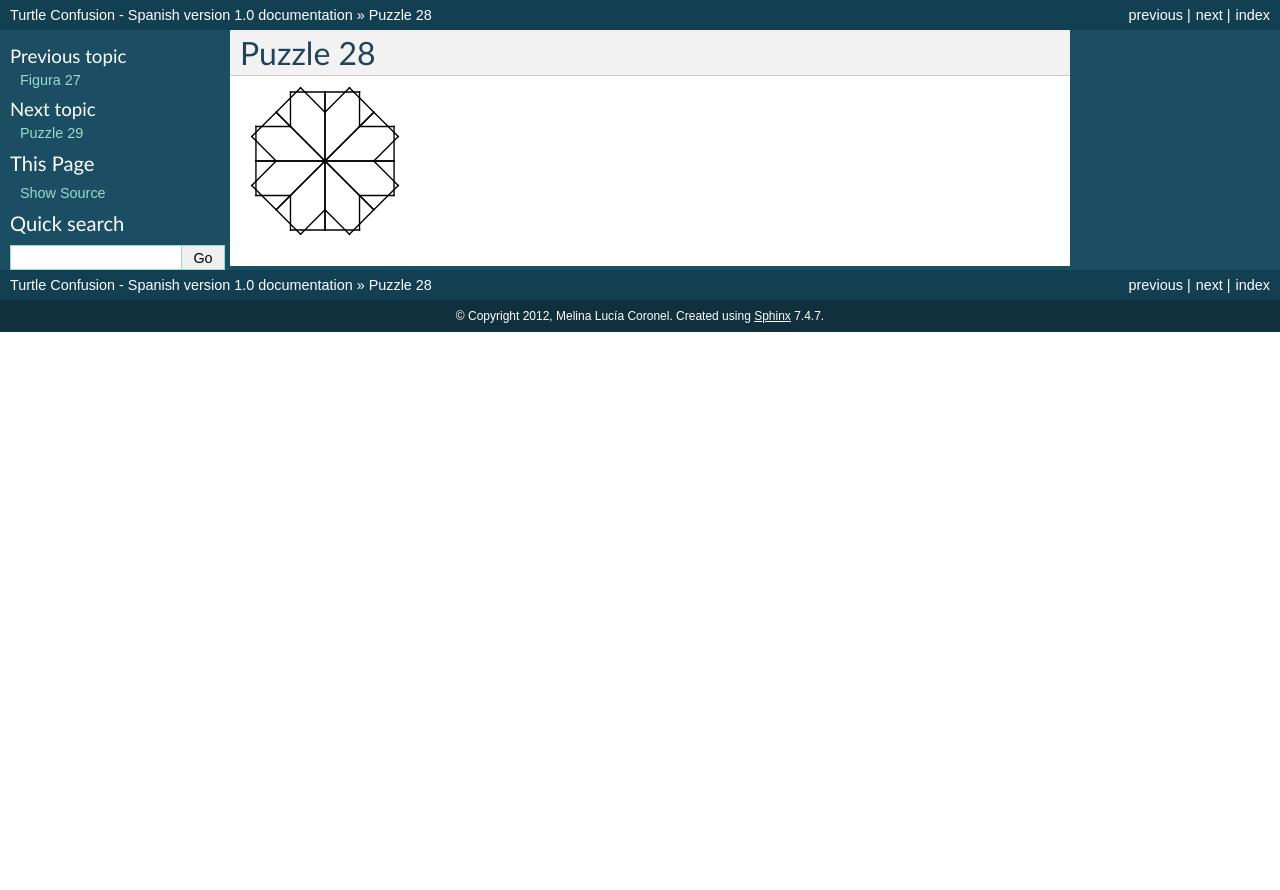
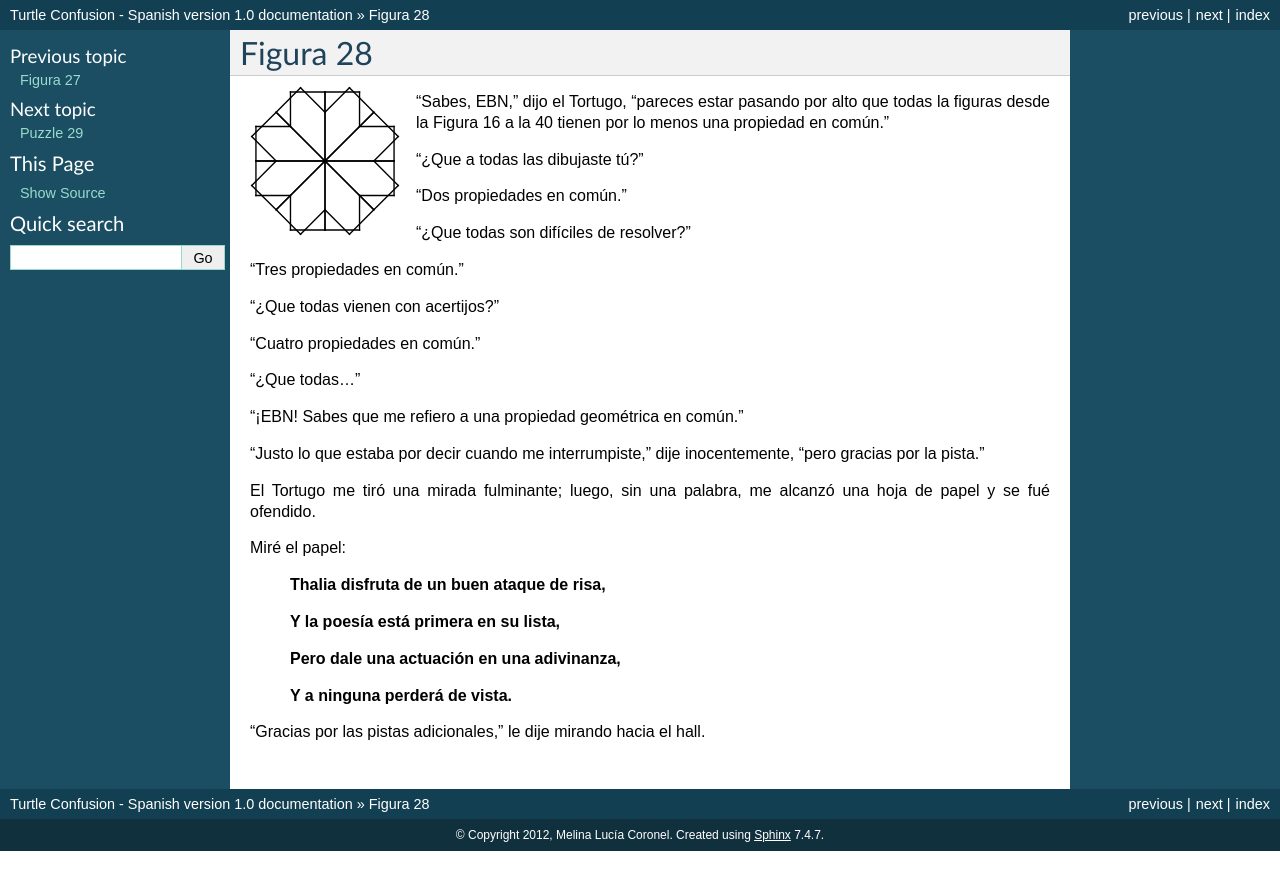
Before and after one commit to humitos/turtle-confusion-es, a Sphinx documentation site: the page built from docs/puzzle-28.rst, in a window 1280 px wide. Shown: the top 890 px of the page. Built offline with Sphinx 7.4.7, drawn with Linux system fonts in a browser that asks for light colours.

Commit message:
puzzle 28 finished

```diff
--- a/docs/puzzle-28.rst
+++ b/docs/puzzle-28.rst
@@ -1,4 +1,4 @@
-Puzzle 28
+Figura 28
 =========
 
 .. image:: _static/images/confusion-28.svg
@@ -7,3 +7,37 @@ Puzzle 28
    :scale: 50 %
    :alt: Puzzle 28
    :align: left
+
+"Sabes, EBN," dijo el Tortugo, "pareces estar pasando por alto que todas la figuras desde la Figura 16 a la 40 tienen por lo menos una propiedad en común."
+
+"¿Que a todas las dibujaste tú?"
+
+"Dos propiedades en común."
+
+"¿Que todas son difíciles de resolver?"
+
+"Tres propiedades en común."
+
+"¿Que todas vienen con acertijos?"
+
+"Cuatro propiedades en común."
+
+"¿Que todas..."
+
+"¡EBN! Sabes que me refiero a una propiedad geométrica en común."
+
+"Justo lo que estaba por decir cuando me interrumpiste," dije inocentemente, "pero gracias por la pista."
+
+El Tortugo me tiró una mirada fulminante; luego, sin una palabra, me alcanzó una hoja de papel y se fué ofendido.
+
+Miré el papel:
+
+    **Thalia disfruta de un buen ataque de risa,**
+
+    **Y la poesía está primera en su lista,**
+
+    **Pero dale una actuación en una adivinanza,**
+
+    **Y a ninguna perderá de vista.**
+
+"Gracias por las pistas adicionales," le dije mirando hacia el hall.
```
